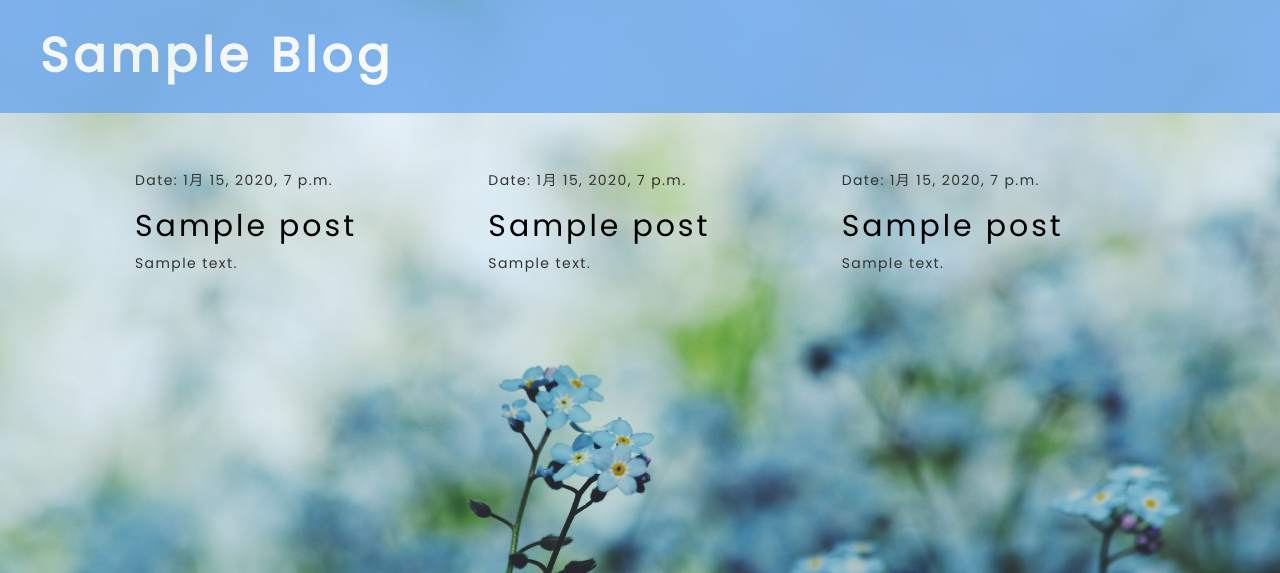
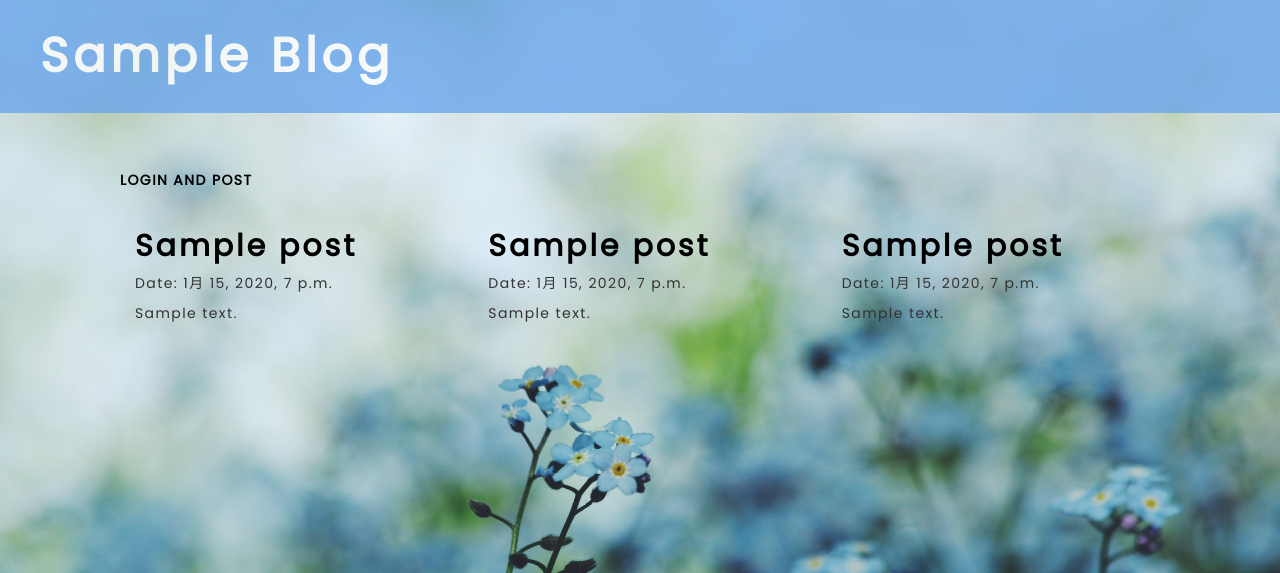
Before and after one commit to caorer/DjangoTraining, a Django app: page / in a window 1280 px wide. Shown: the top 573 px of the page. Run offline with Django 3.2, Linux system fonts and the light colour scheme; tables that the repository leaves empty hold one stand-in row (values such as "Sample post"); some libraries are stand-ins or nearby versions.

Commit message:
publishしたポストをpost_htmlに表示してみる（bootstrapでレイアウト調整）

```diff
--- a/blog/static/css/blog.css
+++ b/blog/static/css/blog.css
@@ -3,6 +3,10 @@ body {
     letter-spacing: 0.1em;
     background-size: cover;
     background-attachment: fixed;
+}
+
+a, a:visited, a:active {
+    color: #000000;
 }
 
 .page-header {
@@ -48,9 +52,14 @@ h1 {
 }
 
 h2 {
+    font-weight: 600;
     letter-spacing: 0.1em;
 }
 
 h1 a, h2 a {
     color: #000;
 }
+
+.row a {
+    font-weight: 800;
+}
--- a/blog/templates/blog/post_list.html
+++ b/blog/templates/blog/post_list.html
@@ -23,21 +23,24 @@
                     </div>
                 {% endfor %}
             -->
+            <div class="row">
+                <a href="/admin">LOGIN AND POST</a>
+            </div>
             {% for post in posts %}
             <div class="row">
                 <div class="col-sm-4">
+                    <h2><a href="">{{ post.title }}</a></h2>
                     <p>Date: {{ post.published_date }}</p>
-                    <h2><a href="">{{ post.title }}</a></h2>
                     <p> {{ post.text|linebreaksbr }} </p>
                 </div>
                 <div class="col-sm-4">
+                    <h2><a href="">{{ post.title }}</a></h2>
                     <p>Date: {{ post.published_date }}</p>
-                    <h2><a href="">{{ post.title }}</a></h2>
                     <p> {{ post.text|linebreaksbr }} </p>
                 </div>
                 <div class="col-sm-4">
+                    <h2><a href="">{{ post.title }}</a></h2>
                     <p>Date: {{ post.published_date }}</p>
-                    <h2><a href="">{{ post.title }}</a></h2>
                     <p> {{ post.text|linebreaksbr }} </p>
                 </div>
             </div>
```
